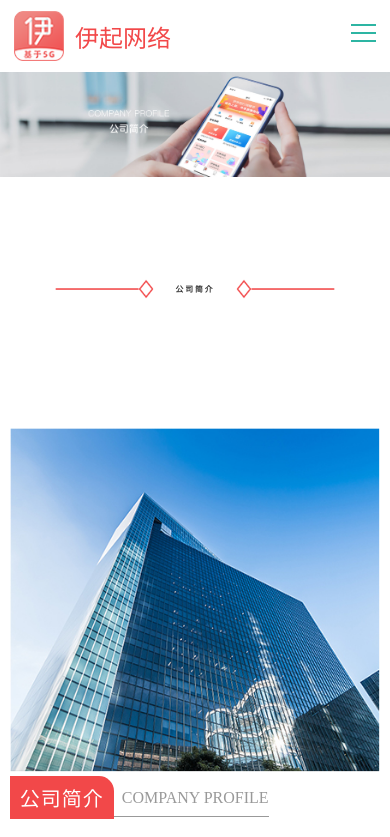
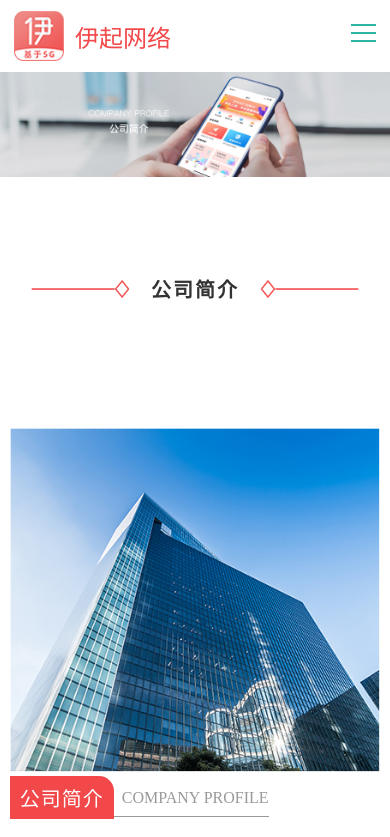
Before and after one commit to yiqiwangluo/xiaoyuan, a Vue app in the folder yiqi/: page /#/intro in a window 390 px wide. Shown: the top 837 px of the page. Built offline with nearby package versions, Linux system fonts and the light colour scheme.

Commit message:
优化了特殊标题的样式

```diff
--- a/yiqi/src/components/index-components/special_title.vue
+++ b/yiqi/src/components/index-components/special_title.vue
@@ -27,7 +27,7 @@ export default {
 }
 .msg {
     margin: 0 25px;
-    font-size: 2vw;
+    font-size: 30px;
     font-weight: bold;
     color: #333333;
     letter-spacing: 2px;
@@ -42,11 +42,15 @@ export default {
     }
     .msg {
         margin: 0px;
+        font-size: 26px;
     }
 }
 @media screen and (max-width: 560px) {
     .arrowImg {
         transform: scale(0.7);
     }
+    .msg {
+        font-size: 20px;
+    }
 }
 </style>
```
